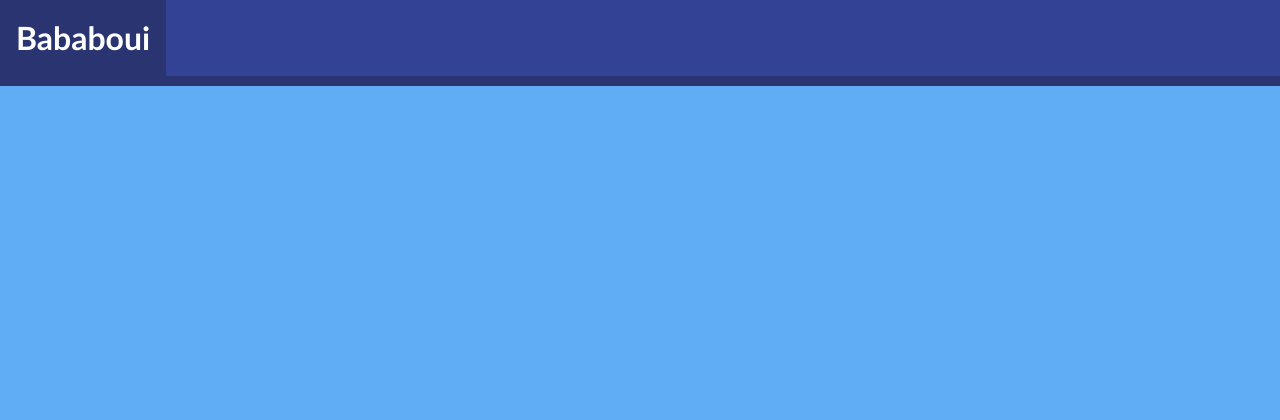
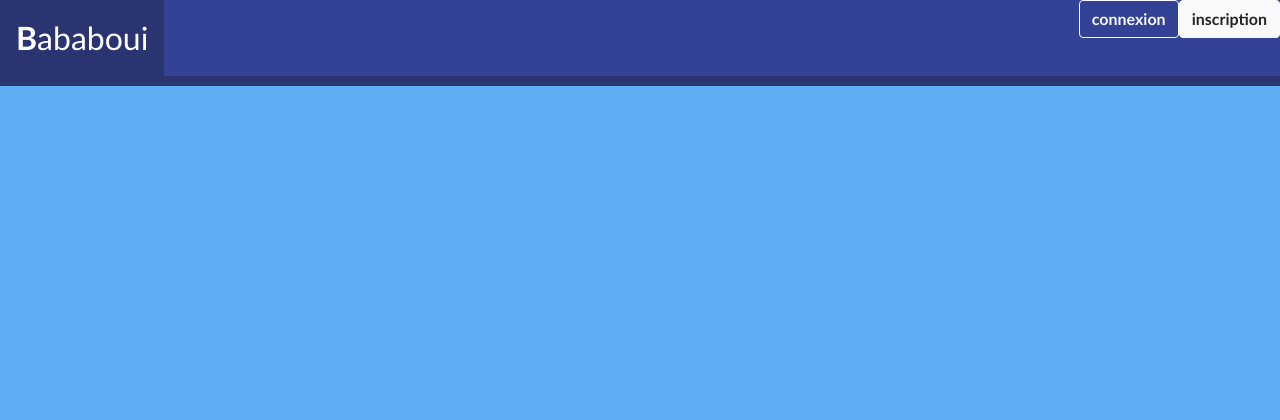
Before and after one commit to Qtn49/project-php, a PHP site: page / in a window 1280 px wide. Shown: the top 420 px of the page. Run offline with PHP 8.4, Linux system fonts and the light colour scheme; some libraries are stand-ins or nearby versions; some web fonts are replaced.

Commit message:
Fix problem

```diff
--- a/view/header.php
+++ b/view/header.php
@@ -1,6 +1,15 @@
 <head>
     <div id="menu">
         <ul>
-           <li><a href="index.php"><b><font face ="Calibri" size ="6" >Bababoui</b></a></li<ul>
+            <li>
+                <a href="index.php"><font face="Calibri" size="6"><b>B</b>ababoui</li>
+            <div id="buton">
+                <a href="" class="btn btn-light float-right align-middle"><b>inscription</b></a>
+                <a href="" class="btn btn-outline-light float-right align-middle"><b>connexion</b></a>
+            </div>
+
+        </ul>
+
+
     </div>
 </head>
--- a/view/style/style.css
+++ b/view/style/style.css
@@ -11,6 +11,15 @@
     margin: 0;
     padding: 0;
     overflow: hidden;
+    color: #334295;
+}
+
+#menu ul buton {
+    list-style-type: none;
+    margin-right: 20px;
+    overflow: hidden;
+    color: #334295;
+    margin-left: 5px;
 }
 
 #menu li {
```
